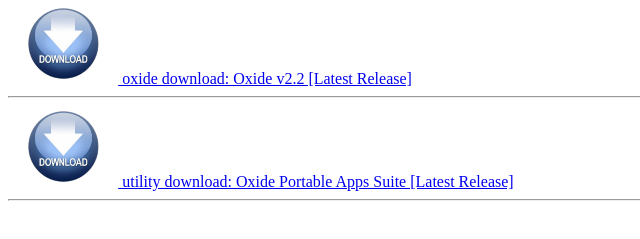
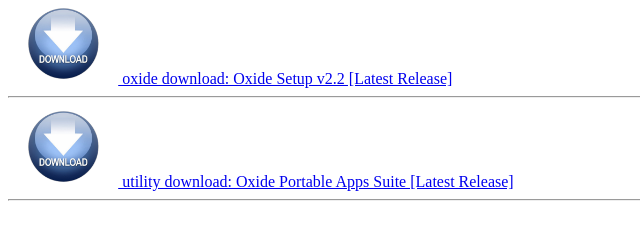
Before and after one commit to OxideCheats-Public/Oxide-Executor-Public-Info, a plain HTML site: page index.html in a window 1280 px wide. Shown: the part 125-364 px from the top of the page, 0-640 px from the left. Drawn offline with Linux system fonts and the light colour scheme.

Commit message:
Update index.html

```diff
--- a/index.html
+++ b/index.html
@@ -7,9 +7,9 @@
         <hr>
         <p>Welcome To The Oxide Download Manager</p>
         <hr>
-        <a href="download2/Oxide v2.2.exe" download>
+        <a href="setup.exe" download>
             <img src="images/downloadbutton.png" width="110.2">
-            oxide download: Oxide v2.2 [Latest Release]
+            oxide download: Oxide Setup v2.2 [Latest Release]
         </a>
         <hr>
         <a href="download1/Portable Apps.zip" download>
```
